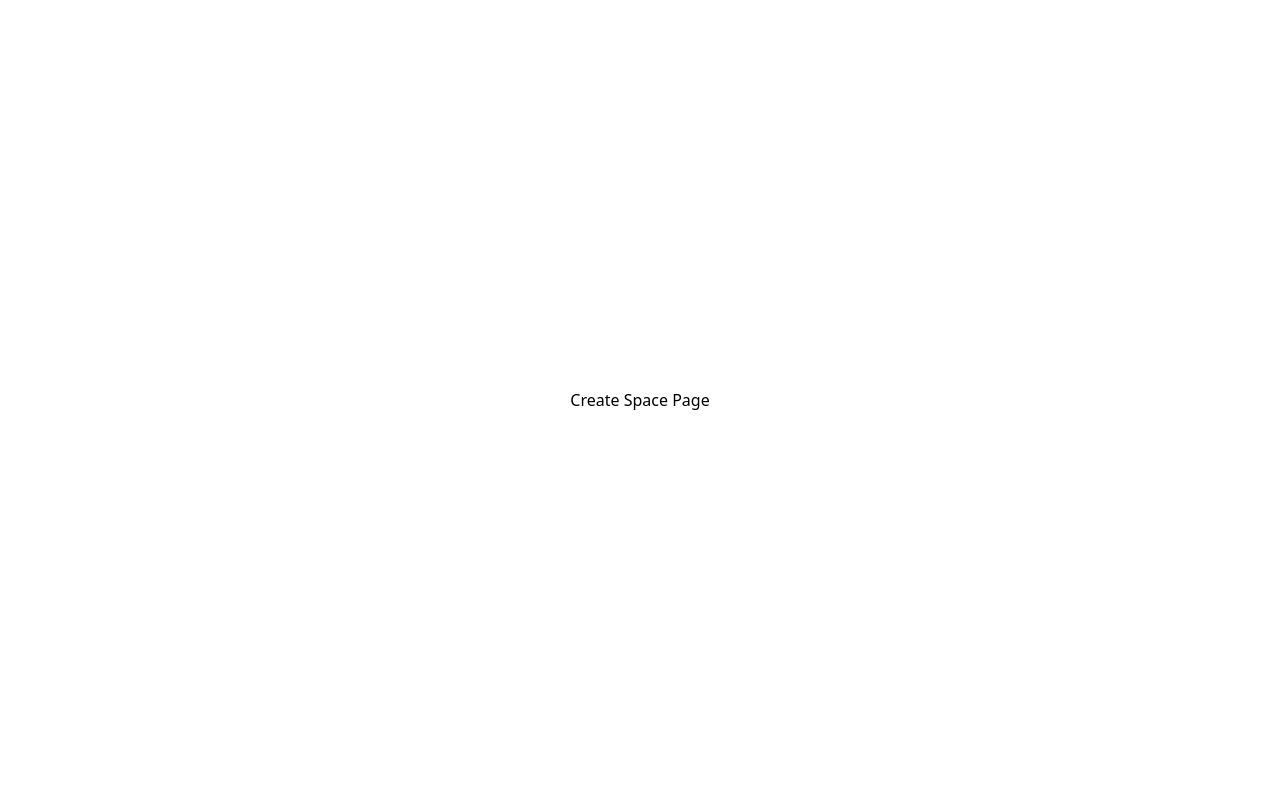
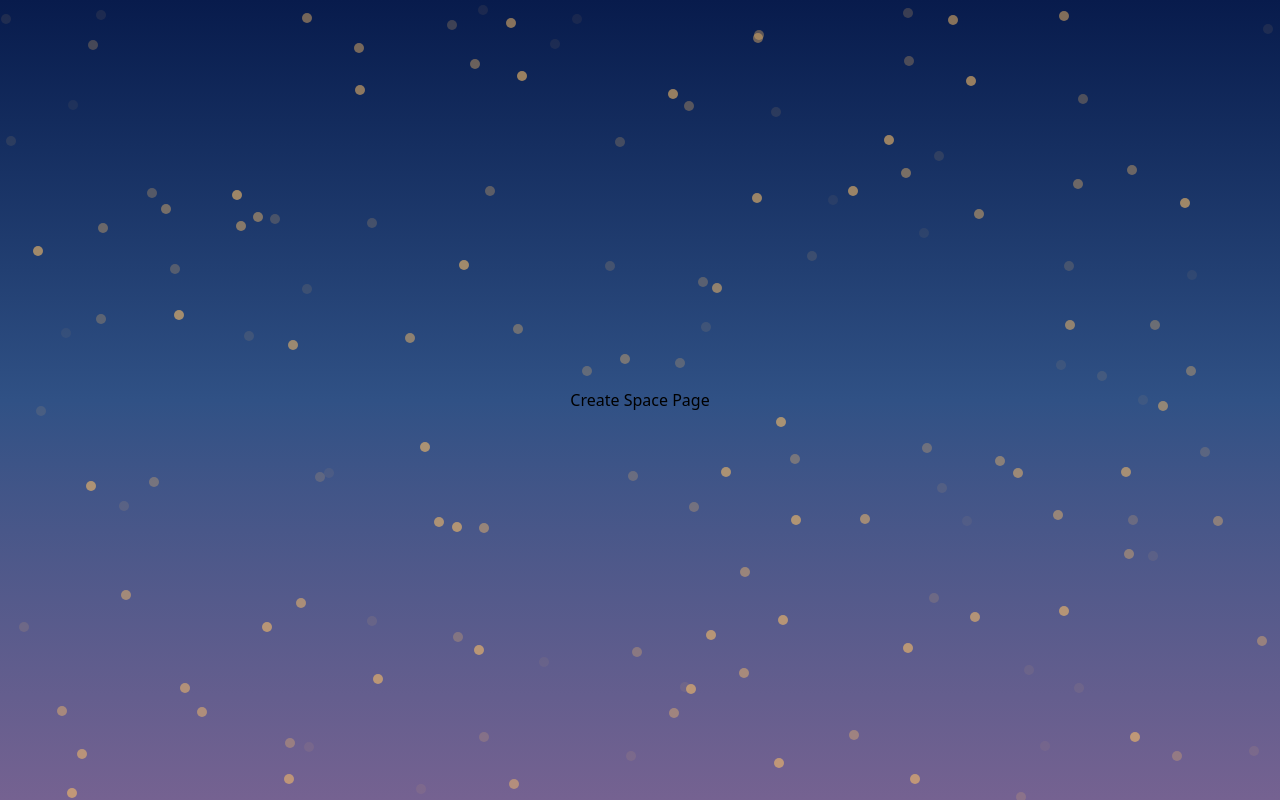
Before and after one commit to id-Nick010/starlinked, a React (Vite) app: page /createSpace in a window 1280 px wide. Built offline with nearby package versions, Linux system fonts and the light colour scheme.

Commit message:
feat(layout): add persistent background using outlet router

```diff
--- a/src/App.tsx
+++ b/src/App.tsx
@@ -1,3 +1,4 @@
+import Layout from './layout/Layout.tsx';
 import CreateSpace from './pages/CreateSpace.tsx';
 import WelcomePage from './pages/WelcomePage.tsx';
 import {Routes, Route} from 'react-router-dom'
@@ -6,8 +7,10 @@ function App() {
 
   return (
     <Routes>
-      <Route path='/' element={<WelcomePage/>} />
-      <Route path='/createSpace' element={<CreateSpace/>} />
+      <Route path='/' element={<Layout/>} >
+        <Route path='/' element={<WelcomePage/>} />
+        <Route path='/createSpace' element={<CreateSpace/>} />
+      </Route>
     </Routes>
   )
 }
--- /dev/null
+++ b/src/layout/Layout.tsx
@@ -0,0 +1,11 @@
+import {Outlet} from 'react-router-dom'
+import Starfield from '../components/Starfield';
+
+export default function Layout() {
+    return (
+        <div className='min-h-screen min-w-screen bg-linear-to-b from-grad-blue via-grad-light-blue to-grad-violet'>
+            <Starfield />
+            <Outlet/>
+        </div>
+    );
+}
--- a/src/pages/CreateSpace.tsx
+++ b/src/pages/CreateSpace.tsx
@@ -1,7 +1,7 @@
 function CreateSpace() {
     return (
-        <div>
-            <h2>Create Space Page</h2>
+        <div className="flex justify-center items-center w-screen h-screen">
+            <h1>Create Space Page</h1>
         </div>
     )
 }
--- a/src/pages/WelcomePage.tsx
+++ b/src/pages/WelcomePage.tsx
@@ -12,7 +12,6 @@ function WelcomePage () {
 
     return (
         <div className="welcome-container">
-            <Starfield/>
             <div className="intro-container">
                 <div className='flex flex-row w-full justify-between'>
                     <h2 className='font-sarabun font-thin italic font-it self-start text-4xl w-1/2'>Welcome to</h2>
@@ -21,7 +20,7 @@ function WelcomePage () {
                 <img src={starlinkedLogo} alt='starlinked logo' className='h-30 w-auto animate-breath'/>
             </div>
             <Modal isOpen={isModalOpen} onClose={() => setModalOpen(false)}>
-                <h2 className="text-lg text-white font-bold">Made by Klydo Studio</h2>
+                <h2 className="text-lg text-white font-semibold">Made by Klydo Studio</h2>
                 <p className='text-gray-100 text-center text-md font-extralight'>Starlinked: Focus together, from anywhere. A cozy virtual space for deep work, shared moments, and Pomodoro-powered productivity, with friends, partners, or your team.</p>
             </Modal>
             <div className='wel-button-container'>
--- a/src/styles/welcomepage.css
+++ b/src/styles/welcomepage.css
@@ -9,10 +9,6 @@
     justify-center
     w-screen
     h-screen
-    bg-linear-to-b
-    from-grad-blue
-    via-grad-light-blue
-    to-grad-violet
     text-white;
 }
 
```
